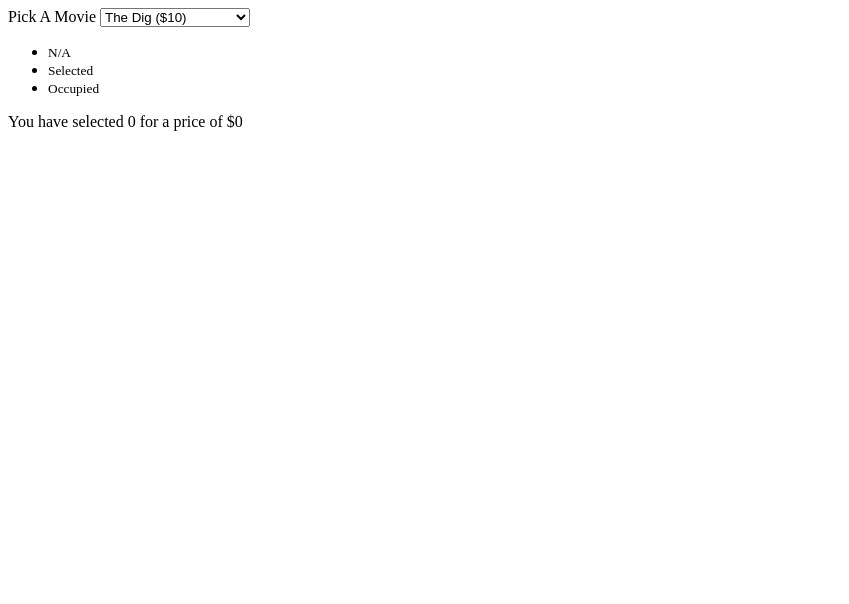
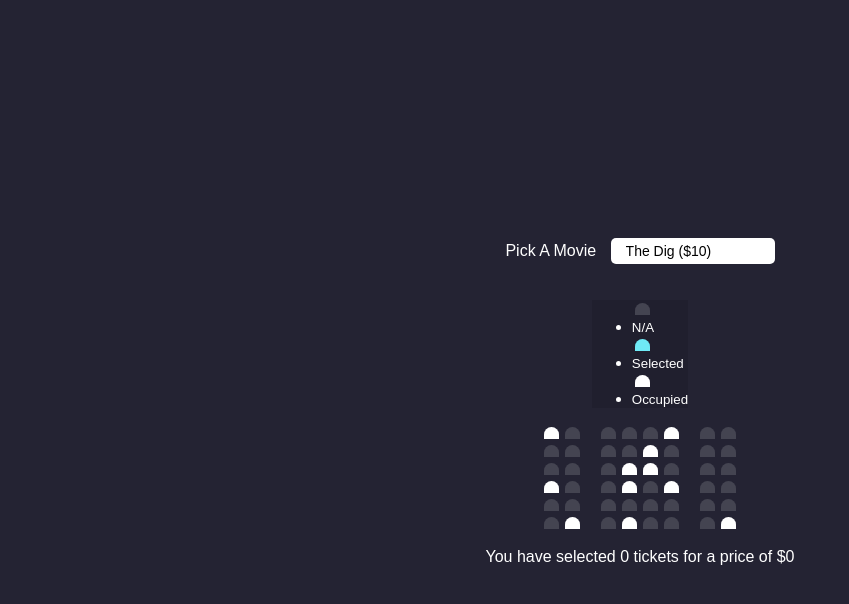
Before and after one commit to BrianMcPhillips/Movie-Seating, a plain HTML site: page index.html in a window 1280 px wide. Shown: the whole page, without its empty margins (0-849 px from the left). Drawn offline with Linux system fonts and the light colour scheme; a web font is replaced by a local one.

Commit message:
styles css arranges seats into rows

```diff
--- a/index.html
+++ b/index.html
@@ -23,11 +23,11 @@
       <small>N/A</small>
     </li>
     <li>
-      <div class="seat-selected"></div>
+      <div class="seat selected"></div>
       <small>Selected</small>
     </li>
     <li>
-      <div class="seat-occupied"></div>
+      <div class="seat occupied"></div>
       <small>Occupied</small>
     </li>
   </ul>
@@ -35,12 +35,12 @@
   <div class="container">
     <div class="screen"></div>
     <div class="row">
-      <div class="seat-occupied"></div>
+      <div class="seat occupied"></div>
       <div class="seat"></div>
       <div class="seat"></div>
       <div class="seat"></div>
       <div class="seat"></div>
-      <div class="seat-occupied"></div>
+      <div class="seat occupied"></div>
       <div class="seat"></div>
       <div class="seat"></div>
     </div>
@@ -49,7 +49,7 @@
       <div class="seat"></div>
       <div class="seat"></div>
       <div class="seat"></div>
-      <div class="seat-occupied"></div>
+      <div class="seat occupied"></div>
       <div class="seat"></div>
       <div class="seat"></div>
       <div class="seat"></div>
@@ -58,19 +58,19 @@
       <div class="seat"></div>
       <div class="seat"></div>
       <div class="seat"></div>
-      <div class="seat-occupied"></div>
-      <div class="seat-occupied"></div>
+      <div class="seat occupied"></div>
+      <div class="seat occupied"></div>
       <div class="seat"></div>
       <div class="seat"></div>
       <div class="seat"></div>
     </div>
     <div class="row">
-      <div class="seat-occupied"></div>
+      <div class="seat occupied"></div>
       <div class="seat"></div>
       <div class="seat"></div>
-      <div class="seat-occupied"></div>
+      <div class="seat occupied"></div>
       <div class="seat"></div>
-      <div class="seat-occupied"></div>
+      <div class="seat occupied"></div>
       <div class="seat"></div>
       <div class="seat"></div>
     </div>
@@ -86,17 +86,17 @@
     </div>
     <div class="row">
       <div class="seat"></div>
-      <div class="seat-occupied"></div>
+      <div class="seat occupied"></div>
       <div class="seat"></div>
-      <div class="seat-occupied"></div>
+      <div class="seat occupied"></div>
       <div class="seat"></div>
       <div class="seat"></div>
       <div class="seat"></div>
-      <div class="seat-occupied"></div>
+      <div class="seat occupied"></div>
     </div>
   </div>
 
-  <p class="text">You have selected <span id="count">0</span> for a price of $<span id="total">0</span></p>
+  <p class="text">You have selected <span id="count">0</span> tickets for a price of $<span id="total">0</span></p>
 
   <script src="script.js"></script>
 </body>
--- a/style.css
+++ b/style.css
@@ -0,0 +1,78 @@
+@import url('https://fonts.googleapis.com/css2?family=Yusei+Magic&display=swap');
+
+* {
+  box-sizing: border-box;
+}
+
+body {
+  background-color: #242333;
+  color: #fff;
+  display: flex;
+  flex-direction: column;
+  align-items: center;
+  justify-content: center;
+  height: 100vh;
+  font-family: 'Yusei Magic', sans-serif;
+  margin: 0;
+}
+
+.movie-container {
+  margin: 20px 0;
+}
+
+.movie-container select {
+  background-color: #fff;
+  border: 0;
+  border-radius: 5px;
+  font-size: 14px;
+  margin-left: 10px;
+  padding: 5px 15px 5px 15px;
+  -moz-appearance: none;
+  -webkit-appearance: none;
+  appearance: none;
+}
+
+.seat {
+  background-color: #444451;
+  height: 12px;
+  width: 15px;
+  margin: 3px;
+  border-top-left-radius: 10px;
+  border-top-right-radius: 10px;
+
+}
+
+.seat.selected {
+  background-color: #6feaf6;
+}
+
+.seat.occupied {
+  background-color: #fff;
+}
+
+.seat:nth-of-type(2) {
+  margin-right: 18px;
+}
+
+.seat:nth-last-of-type(2) {
+  margin-left: 18px;
+}
+
+.seat:not(.occupied):hover {
+  cursor: pointer;
+  transform: scale(1.4);
+}
+
+.showcase .seat:not(.occupied):hover {
+  cursor: default;
+  transform: scale(1);
+}
+
+.showcase {
+  background: rgba(0, 0, 0, 0.1);
+  padding: 5px, 10px;
+}
+
+.row {
+  display: flex;
+}
```
